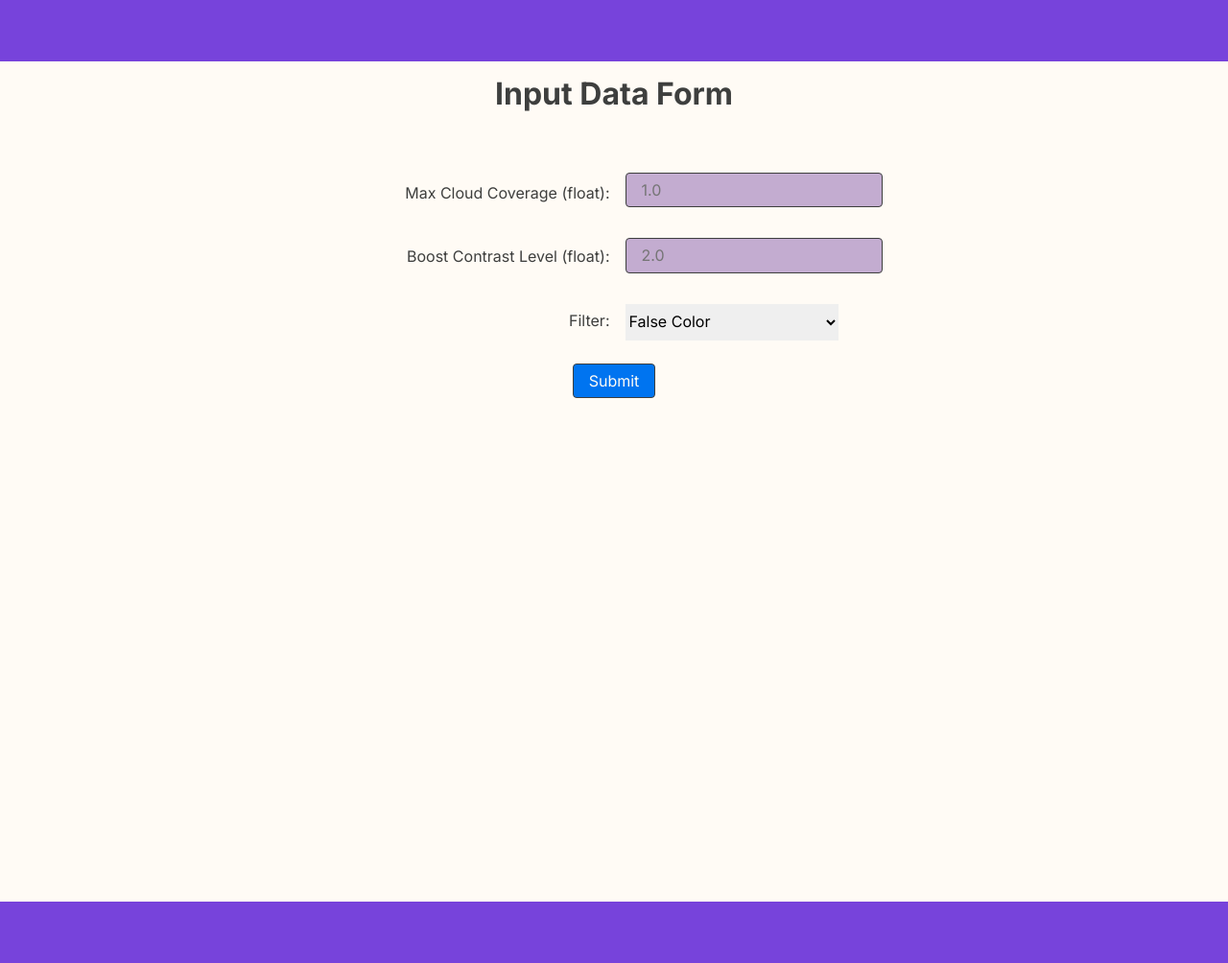
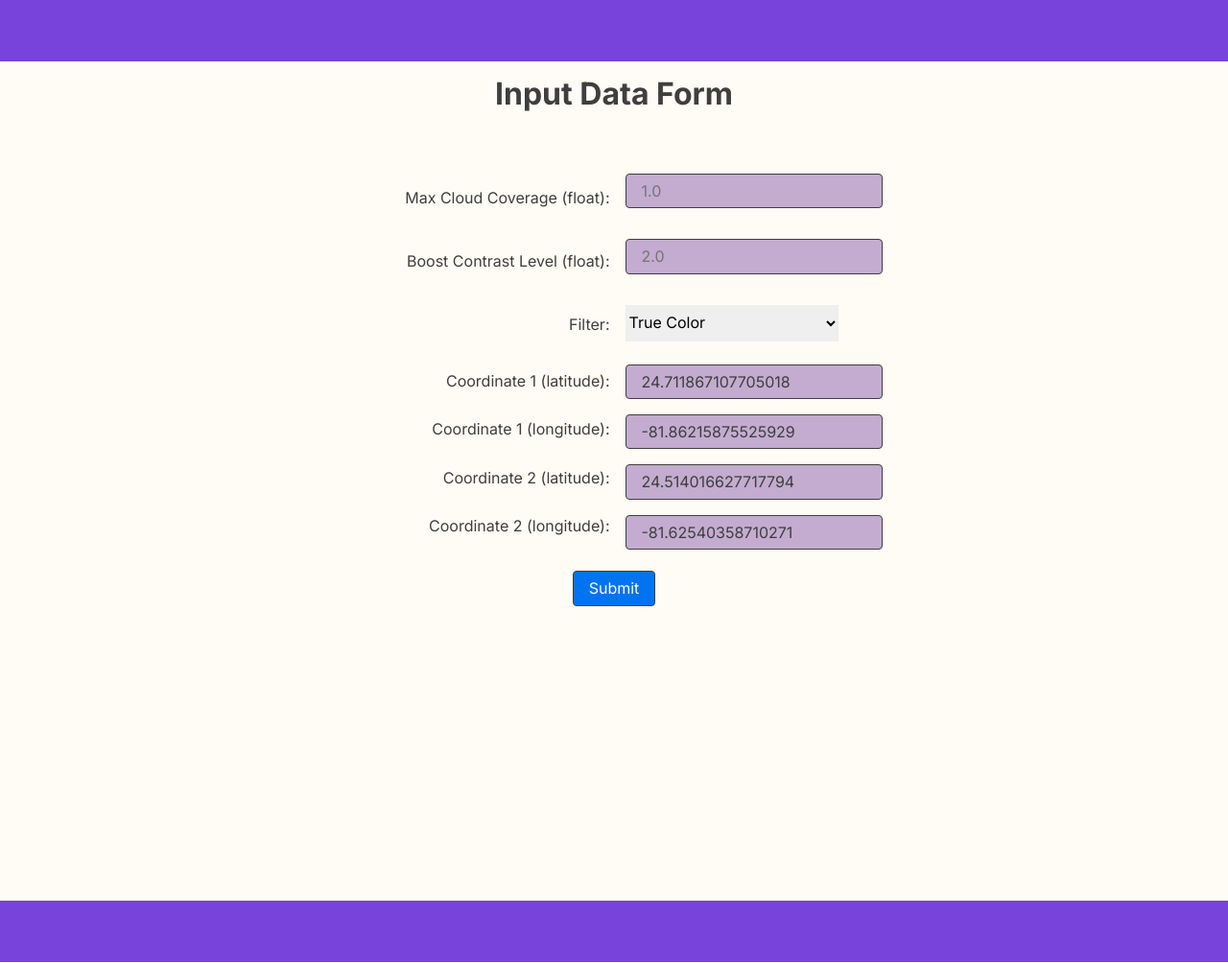
Before and after one commit to alexvoelker/PassBandFilterWebsite, a Flask app: page / in a window 1280 px wide. Shown: the whole page at 96% size. Run offline with Flask 3, Linux system fonts and the light colour scheme.

Commit message:
attempt creation of custom geojson files

```diff
--- a/app.py
+++ b/app.py
@@ -10,19 +10,16 @@ API_URL = "https://tech120finalproject-ag4syvzubq-uc.a.run.app"
 
 def perform_API_request(image_id: int, data: dict) -> str:
     """Performs an API request to the backend. Returns the file name of the created image."""
-    file = open("geo.json")
-    geo_file_json = json.load(file)
 
     request_data = {
         "Max Cloud Coverage": data['maxCloud'],
-        "GeoJson": geo_file_json,
+        "GeoJson": data['GeoJson'],
         "Filter": data['filterType'],
         "Boost Contrast": data['contrastLevel'],
     }
 
     # Validate request data input
     if not (isinstance(request_data["Max Cloud Coverage"], float)
-            and isinstance(request_data["GeoJson"], dict)
             and isinstance(request_data["Filter"], str)
             and isinstance(request_data["Boost Contrast"], float)):
         return ''
@@ -39,12 +36,30 @@ def perform_API_request(image_id: int, data: dict) -> str:
     return file_name
 
 
+def generate_GEO_JSON(x1: float, y1: float, x2: float, y2: float):
+    # TODO make this work
+    json_data = {
+        "type": "FeatureCollection",
+        "features": [{"type": "Feature", "properties": {}, "geometry": {"coordinates": [
+            [[y1, x1],
+             [y1, x2],
+             [y2, x2],
+             [y2, x1],
+             [y1, x1]
+             ]], "type": "Polygon"}}]}
+    return json_data
+
+
 @app.route('/', methods=["GET", "POST"])
 def home_page():
     if flask_request.method == "POST":
+        geo_json_data = generate_GEO_JSON(float(flask_request.form['x1']), float(flask_request.form['y1']),
+                                          float(flask_request.form['x2']), float(flask_request.form['y2']))
+        print(geo_json_data)
         data = {'filterType': flask_request.form['filterType'],
                 'contrastLevel': float(flask_request.form['contrastLevel']),
-                'maxCloud': float(flask_request.form['maxCloud'])}
+                'maxCloud': float(flask_request.form['maxCloud']),
+                'GeoJson': geo_json_data}
 
         # get the unique counter for the image file name
         with open('image_count', 'r') as image_count_file:
--- a/static/css/index.css
+++ b/static/css/index.css
@@ -21,7 +21,7 @@
 }
 .home-container02 {
   width: 793px;
-  height: 337px;
+  height: 533px;
   display: flex;
   align-items: center;
   flex-direction: column;
@@ -38,18 +38,19 @@
 }
 .home-container03 {
   width: 847px;
-  height: 364px;
+  height: 481px;
   display: flex;
   align-self: flex-start;
   margin-top: var(--dl-space-space-twounits);
   align-items: center;
+  margin-bottom: var(--dl-space-space-twounits);
   flex-direction: column;
   justify-content: center;
   background-color: var(--dl-color-gray-background1);
 }
 .home-container04 {
   width: 692px;
-  height: 100px;
+  height: 604px;
   display: flex;
   position: relative;
   align-items: center;
@@ -58,7 +59,7 @@
 }
 .home-container05 {
   width: 249px;
-  height: 100px;
+  height: 100%;
   display: flex;
   align-items: flex-end;
   padding-right: var(--dl-space-space-halfunit);
@@ -84,9 +85,34 @@
   margin-bottom: var(--dl-space-space-unit);
   padding-bottom: var(--dl-space-space-halfunit);
 }
+.home-text4 {
+  margin-top: var(--dl-space-space-halfunit);
+  padding-top: var(--dl-space-space-halfunit);
+  margin-bottom: var(--dl-space-space-halfunit);
+  padding-bottom: var(--dl-space-space-halfunit);
+}
+.home-text5 {
+  margin-top: var(--dl-space-space-halfunit);
+  padding-top: var(--dl-space-space-halfunit);
+  margin-right: 0px;
+  margin-bottom: var(--dl-space-space-halfunit);
+  padding-bottom: var(--dl-space-space-halfunit);
+}
+.home-text6 {
+  margin-top: var(--dl-space-space-halfunit);
+  padding-top: var(--dl-space-space-halfunit);
+  margin-bottom: var(--dl-space-space-halfunit);
+  padding-bottom: var(--dl-space-space-halfunit);
+}
+.home-text7 {
+  margin-top: var(--dl-space-space-halfunit);
+  padding-top: var(--dl-space-space-halfunit);
+  margin-bottom: var(--dl-space-space-halfunit);
+  padding-bottom: var(--dl-space-space-halfunit);
+}
 .home-container06 {
   width: 242px;
-  height: 100px;
+  height: 100%;
   display: flex;
   align-items: flex-start;
   padding-left: var(--dl-space-space-halfunit);
@@ -117,6 +143,39 @@
   margin-bottom: var(--dl-space-space-unit);
   padding-bottom: var(--dl-space-space-halfunit);
 }
+.home-textinput2 {
+  height: auto;
+  margin-top: var(--dl-space-space-halfunit);
+  padding-top: var(--dl-space-space-halfunit);
+  margin-bottom: var(--dl-space-space-halfunit);
+  padding-bottom: var(--dl-space-space-halfunit);
+  background-color: var(--dl-color-gray-forground);
+}
+.home-textinput3 {
+  height: auto;
+  margin-top: var(--dl-space-space-halfunit);
+  padding-top: var(--dl-space-space-halfunit);
+  margin-right: 0px;
+  margin-bottom: var(--dl-space-space-halfunit);
+  padding-bottom: var(--dl-space-space-halfunit);
+  background-color: var(--dl-color-gray-forground);
+}
+.home-textinput4 {
+  height: auto;
+  margin-top: var(--dl-space-space-halfunit);
+  padding-top: var(--dl-space-space-halfunit);
+  margin-bottom: var(--dl-space-space-halfunit);
+  padding-bottom: var(--dl-space-space-halfunit);
+  background-color: var(--dl-color-gray-forground);
+}
+.home-textinput5 {
+  height: auto;
+  margin-top: var(--dl-space-space-halfunit);
+  padding-top: var(--dl-space-space-halfunit);
+  margin-bottom: var(--dl-space-space-halfunit);
+  padding-bottom: var(--dl-space-space-halfunit);
+  background-color: var(--dl-color-gray-forground);
+}
 .home-container07 {
   width: 200px;
   height: 159px;
@@ -131,7 +190,7 @@
 }
 .home-container08 {
   width: 200px;
-  height: 470px;
+  height: 273px;
   display: flex;
   align-items: flex-start;
   flex-direction: column;
--- a/templates/index.html
+++ b/templates/index.html
@@ -98,9 +98,9 @@
 </head>
 <body>
 <link rel="stylesheet" href="{{ url_for("static", filename="css/style.css") }}"/>
+
 <div>
     <link href="{{ url_for('static', filename="css/index.css") }}" rel="stylesheet"/>
-
     <div class="home-container">
         <div class="home-container01"></div>
         <h1 class="home-text">Input Data Form</h1>
@@ -110,40 +110,76 @@
                     <div class="home-container04">
                         <div class="home-container05">
                             <label class="home-text1">Max Cloud Coverage (float):</label>
-                            <label class="home-text2">
-                                Boost Contrast Level (float):
-                            </label>
+                            <label class="home-text2">Boost Contrast Level (float):</label>
                             <label class="home-text3">Filter:</label>
+                            <label class="home-text4">Coordinate 1 (latitude):</label>
+                            <label class="home-text5">Coordinate 1 (longitude):</label>
+                            <label class="home-text6">Coordinate 2 (latitude):</label>
+                            <label class="home-text7">Coordinate 2 (longitude):</label>
                         </div>
                         <div class="home-container06">
                             <input
                                     type="number"
-                                    placeholder="1.0"
                                     id="maxCloud"
                                     name="maxCloud"
-                                    required=""
+                                    required
+                                    placeholder="1.0"
                                     class="home-textinput input"
                             />
                             <input
                                     type="number"
-                                    placeholder="2.0"
-                                    required=""
                                     id="contrastLevel"
                                     name="contrastLevel"
+                                    required
+                                    placeholder="2.0"
                                     class="home-textinput1 input"
                             />
-                            <select required="" id="filterType" name='filterType' class="home-select">
-                                <option value="False Color" selected="">False Color</option>
-                                <option value="Option 2">Option 2</option>
+                            <select id="filterType" name="filterType" required class="home-select">
+                                <option value="True Color" selected>True Color</option>
+                                <option value="False Color">False Color</option>
+                                <option value="NDWI">NDWI</option>
+                                <option value="SWIR">SWIR</option>
                             </select>
+                            <input
+                                    type="number"
+                                    id="x1"
+                                    required
+                                    placeholder="24.711867107705018"
+                                    name="x1"
+                                    value="24.711867107705018"
+                                    class="home-textinput2 input"
+                            />
+                            <input
+                                    type="number"
+                                    id="y1"
+                                    required
+                                    placeholder="-81.86215875525929"
+                                    name="y1"
+                                    value="-81.86215875525929"
+                                    class="home-textinput3 input"
+                            />
+                            <input
+                                    type="number"
+                                    id="x2"
+                                    required
+                                    placeholder="24.514016627717794"
+                                    name="x2"
+                                    value="24.514016627717794"
+                                    class="home-textinput4 input"
+                            />
+                            <input
+                                    type="number"
+                                    id="y2"
+                                    required
+                                    placeholder="-81.62540358710271"
+                                    name="y2"
+                                    value="-81.62540358710271"
+                                    class="home-textinput5 input"
+                            />
                         </div>
                     </div>
                     <div class="home-container07">
-                        <button
-                                type="submit"
-                                id="submitButton"
-                                class="home-button button"
-                        >
+                        <button id="submitButton" type="submit" class="home-button button">
                             Submit
                         </button>
                     </div>
@@ -154,5 +190,6 @@
         <div class="home-container09"></div>
     </div>
 </div>
+
 </body>
 </html>
```
Also changed, not shown: README.md, static/image_responses/image_2.jpg (added), static/image_responses/image_3.jpg (added), static/image_responses/image_4.jpg (added), static/image_responses/image_5.jpg (added), 1 other file.
